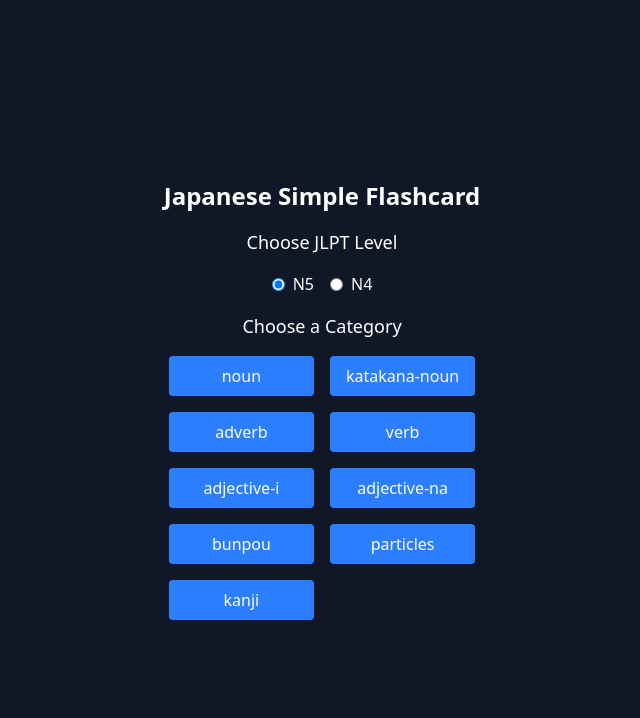
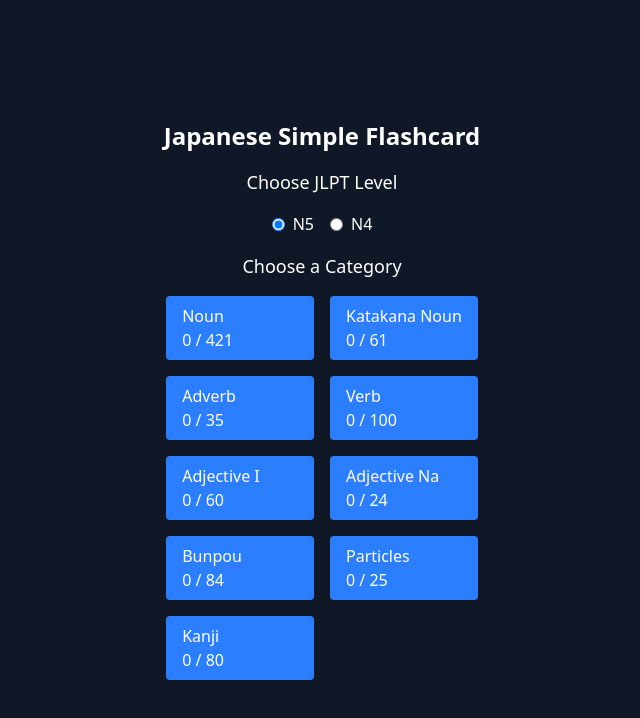
Before and after one commit to ridhoandml/nihongo-project, a Vue app: page / in a window 1280 px wide. Shown: the top 718 px of the page, without its empty margins (318-958 px from the left). Built offline with nearby package versions, Linux system fonts and the light colour scheme.

Commit message:
chore: counter on home page

```diff
--- /dev/null
+++ b/src/utils/capitalize-all.ts
@@ -0,0 +1,7 @@
+export default function capitalizeAll (name: string) {
+  return name
+    .replace(/-/g, ' ')
+    .split(' ')
+    .map(word => word.charAt(0).toUpperCase() + word.slice(1).toLowerCase())
+    .join(' ')
+}
--- a/src/views/FlashcardSelector.vue
+++ b/src/views/FlashcardSelector.vue
@@ -17,11 +17,12 @@
     <div class="grid grid-cols-2 gap-4">
       <button
         v-for="type in types"
-        :key="type"
-        class="px-4 py-2 bg-blue-500 text-white rounded cursor-pointer"
-        @click="selectType(type)"
+        :key="type.name"
+        class="flex flex-col px-4 py-2 bg-blue-500 text-white rounded cursor-pointer"
+        @click="selectType(type.name)"
       >
-        {{ type }}
+        <span>{{ capitalizeAll(type.name) }}</span>
+        <span>{{ type.current }} / {{ type.total }}</span>
       </button>
     </div>
   </div>
@@ -30,22 +31,61 @@
 <script setup lang="ts">
 import { useConfig } from '@/store/config';
 import { storeToRefs } from 'pinia';
-import { ref, watch } from 'vue';
+import { onMounted, ref, watch, watchEffect } from 'vue';
 import { useRouter } from 'vue-router';
+import capitalizeAll from '@/utils/capitalize-all'
 
 export type JLPTLevel = "n5" | "n4";
 export type TypeFlashCard = "noun" | "katakana-noun" | "adverb" | "verb" | "adjective-i" | "adjective-na" | "bunpou" | "particles" | "kanji"
 
+interface FlashCardData {
+  name: TypeFlashCard
+  current: number
+  total: number
+}
+
 const config = useConfig()
 const { getGlobalConfigFromLocal: globalConfig } = storeToRefs(config)
 
+const list: TypeFlashCard[] = ["noun", "katakana-noun", "adverb", "verb", "adjective-i", "adjective-na", "bunpou", "particles", "kanji"]
 const router = useRouter();
 const selectedLevel = ref<JLPTLevel>(globalConfig.value.level as JLPTLevel)
-const types = ref<TypeFlashCard[]>(["noun", "katakana-noun", "adverb", "verb", "adjective-i", "adjective-na", "bunpou", "particles", "kanji"])
+const types = ref<FlashCardData[]>([]);
+
+watchEffect(async () => {
+  types.value = await Promise.all(
+    list.map(async (item) => {
+      const saved = loadSelection(selectedLevel.value, item);
+      const cards = await loadCards(selectedLevel.value, item);
+      return {
+        name: item,
+        total: cards.length || 0,
+        current: saved ? Object.keys(saved).length : 0
+      };
+    })
+  );
+});
 
 watch(selectedLevel, (v) => config.setGlobalConfig("level", v))
 
 function selectType(type: string) {
   router.push({ name: 'WordCheck', params: { level: selectedLevel.value, type } });
 }
+
+async function loadCards (level: string, type: string) {
+  const jsonPath = `/jlpt-${level}/${type}.json`;
+
+  const res = await fetch(jsonPath)
+  return await res.json() as any[]
+}
+
+function loadSelection (level: string, type: string): Record<string, boolean> | undefined {
+  const data = localStorage.getItem(`saved-${level}-${type}`)
+  if (!data) return undefined
+  return JSON.parse(data);
+}
+
+onMounted(() => {
+
+})
 </script>
--- a/src/views/WordCheck.vue
+++ b/src/views/WordCheck.vue
@@ -3,7 +3,7 @@
     <div class="flex flex-col h-full">
       <div class="flex flex-col self-center gap-4 p-4 sm:p-8 w-full max-w-[600px]">
         <div class="flex gap-1 sm:gap-3 flex-col sm:flex-row justify-between items-center">
-          <h1 class="text-2xl font-bold">Remembered {{ level.toUpperCase() }} {{ type }}</h1>
+          <h1 class="text-2xl font-bold">{{ level.toUpperCase() }} {{ capitalizeAll(type) }}</h1>
           <span class="text-base"> ({{ savedDataCount }} - {{ flashcardData?.length }})</span>
         </div>
         <div class="flex gap-4 justify-between">
@@ -58,6 +58,7 @@ import type { JLPTLevel, TypeFlashCard } from './FlashcardSelector.vue';
 import FlashcardWord from '@/components/FlashcardWord.vue';
 import { useConfig } from '@/store/config';
 import { storeToRefs } from 'pinia';
+import capitalizeAll from '@/utils/capitalize-all'
 
 const typeMap = {
   n5: {
```
